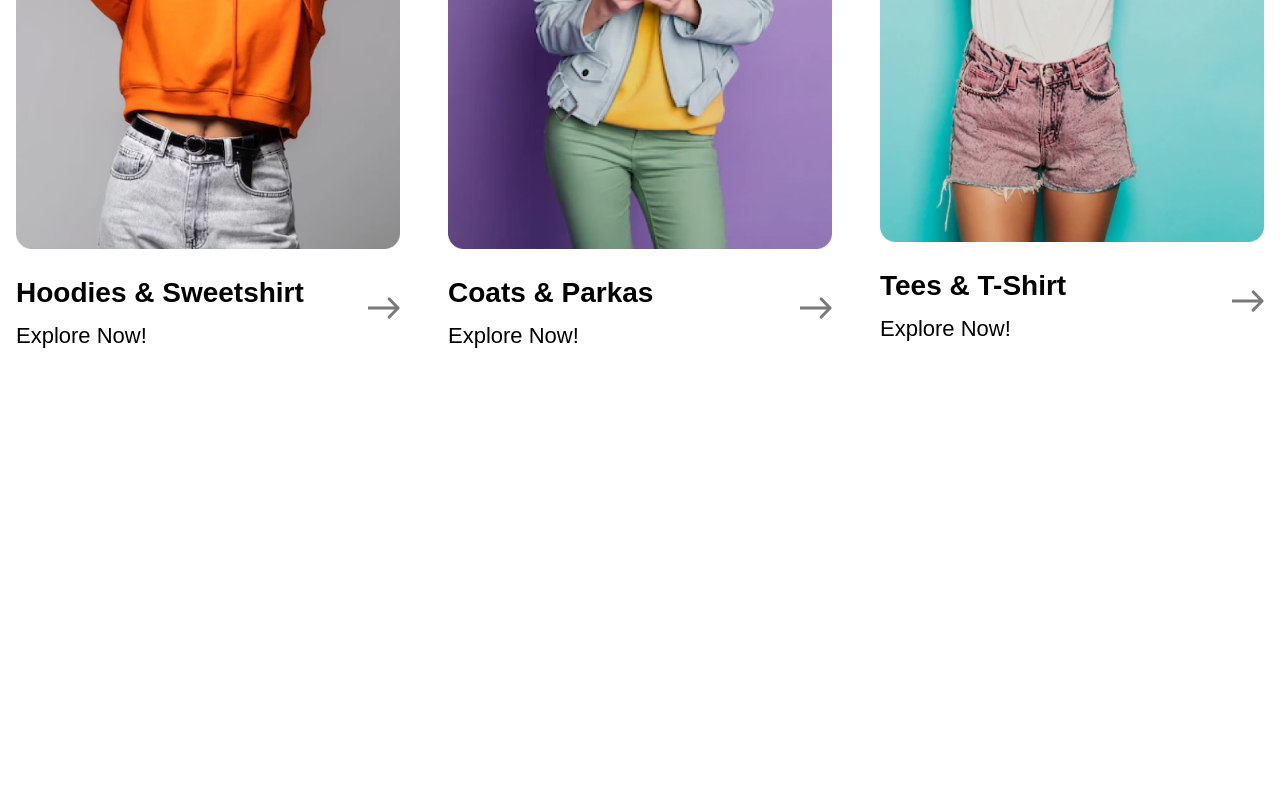
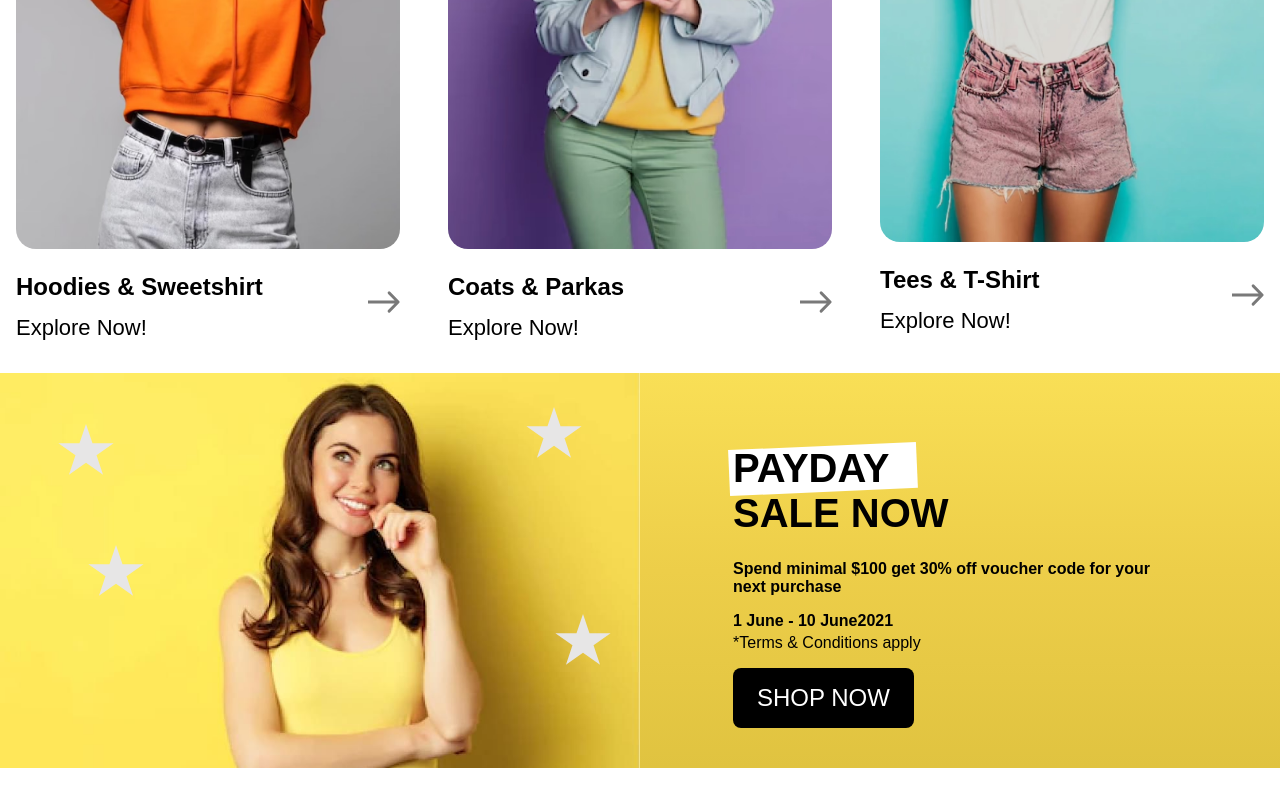
Before and after one commit to Devchris256/shopping-web, a website: page index.html in a window 1280 px wide. Shown: the part 1344-2144 px from the top of the page. Before the commit the page ends 1693 px from the top, so only its background shows below. Drawn offline with Linux system fonts and the light colour scheme.

Commit message:
finaliza seccion pay

```diff
--- a/index.html
+++ b/index.html
@@ -119,6 +119,20 @@
                 </div> <!-- content -->
             </div> <!-- wrapper -->
         </section> <!-- new -->
+        <section class="pay">
+            <div class="wrapper">
+                <div class="pay__content">
+                    <div class="pay__details">
+                        <h2 class="pay__title"><span class="pay__deco">payday</span><br>sale now</h2>
+                        <p class="pay__text">Spend minimal $100 get 30% off
+                            voucher code for your next purchase</p>
+                        <p class="pay__day"><time datetime="01-06-2021">1 June</time> - <time datetime="10-06-2021">10 June</time>2021</p>
+                        <p class="pay__term">*Terms & Conditions apply</p>
+                        <a href="#" class="pay__button">shop now</a>
+                    </div> <!-- details -->
+                </div> <!-- content -->
+            </div> <!-- wrapper -->
+        </section> <!-- pay -->
     </main>
 </body>
 </html>
--- a/src/scss/base/_minxis.scss
+++ b/src/scss/base/_minxis.scss
@@ -36,6 +36,7 @@
     padding-block: $block;
     padding-inline: $inline;
     transition: scale .3s;
+    display: inline-block;
 
     &:hover {
         scale: 1.1;
--- a/src/scss/design/content/_index.scss
+++ b/src/scss/design/content/_index.scss
@@ -1,3 +1,4 @@
 @forward './hero';
 @forward './marcas';
 @forward './new';
+@forward './pay';
--- a/src/scss/design/content/_new.scss
+++ b/src/scss/design/content/_new.scss
@@ -2,8 +2,6 @@
 @use '../../base/minxis' as m;
 
 .new {
-    // outline: 1px solid red;
-
     &__title {
         text-transform: uppercase;
         position: relative;
@@ -74,8 +72,21 @@
             @include m.gridColum(3);
         }
 
+        &__img {
+            overflow: hidden;
+            border-radius: 1.25rem;
+        }
+
+        &__imgPicture {
+            transition: transform .9s;
+
+            &:hover {
+                transform: scale(1.2);
+            }
+        }
+
         &__type {
-            font-size: 1.75rem;
+            font-size: 1.5rem;
         }
 
         &__text {
--- /dev/null
+++ b/src/scss/design/content/_pay.scss
@@ -0,0 +1,122 @@
+@use '../../base/variables' as v;
+@use '../../base/minxis' as m;
+
+.pay {
+    background-color: #FFE85E;
+    margin-block: 2rem;
+    position: relative;
+
+    &::before {
+        content: ' ';
+        display: block;
+        inline-size: 100%;
+        block-size: 50%;
+        position: absolute;
+        inset-block-end: 0;
+        background-image: url('../img/star.svg'), url('../img/star.svg'), url('../img/star.svg'), url('../img/star.svg'), url('../img/girl-yellow.jpg');
+        background-size: 1.5rem 1.5rem, 1.5rem 1.5rem, 1.5rem 1.5rem, 1.5rem 1.5rem, cover;
+        background-repeat: no-repeat;
+        background-position: left 10% top 15%, left 15% top 50% , right 10% top 10%, right 5% bottom 30%, center;
+    }
+
+    &__content {
+        display: grid;
+        grid-template-rows: repeat(2, 1fr);
+        gap: 1rem;
+    }
+
+    &__details {
+        padding-block: 1rem;
+    }
+
+    &__title {
+        text-transform: uppercase;
+        font-size: 2.5rem;
+        margin-block-end: 1.5rem;
+    }
+
+    &__deco {
+        position: relative;
+        z-index: 0;
+
+        &::before {
+            @include m.deco(v.$white);
+        }
+    }
+
+    &__text {
+        font-weight: 700;
+    }
+
+    &__day {
+        font-weight: 900;
+        margin-block-end: .25rem;
+    }
+
+    &__term {
+        margin-block-start: .25rem;
+        margin-block-end: 1rem;
+    }
+
+    &__button {
+        @include m.button(uppercase, 1rem, 1rem, 1.5rem)
+    }
+
+    @include m.phone {
+        &::before {
+            background-position: left 10% top 15%, left 15% top 50% , right 10% top 10%, right 5% bottom 30%, top 5% center;
+        }
+
+        &__details {
+            padding-block: 2.5rem;
+            max-inline-size: 28.375rem;
+            margin: 0 auto;
+        }
+    }
+
+    @include m.tablet {
+        background: linear-gradient(to bottom, #F9DF56, #EDCE49, #E0C340,);
+
+        &::before {
+            inline-size: 50%;
+            block-size: 100%;
+            background-size: 2.5rem, 2.5rem, 2.5rem, 2.5rem, cover;
+        }
+
+        &__content {
+            @include m.gridColum(2);
+            grid-template-rows: unset;
+            gap: 2rem;
+        }
+
+        &__details {
+            grid-column: 2;
+        }
+
+    }
+
+    @include m.desk {
+        &::before {
+            background-size: 3.5rem, 3.5rem, 3.5rem, 3.5rem, cover;
+        }
+
+
+        &__button {
+            @include m.button(uppercase, 1.5rem, 1rem, 1.5rem);
+            display: inline-block;
+        }
+    }
+
+    @include m.deskXL {
+        &::before {
+            background-size: 5rem, 5rem, 5rem, 5rem, cover;
+        }
+
+
+        &__button {
+            @include m.button(none, 2rem, 1rem, 1.5rem);
+            display: inline-block;
+        }
+    }
+
+}
```
Also changed, not shown: build/css/app.css.
